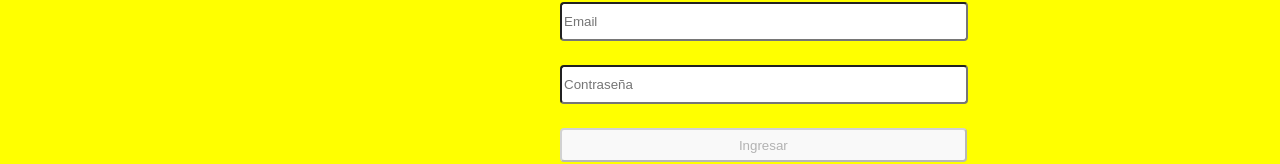
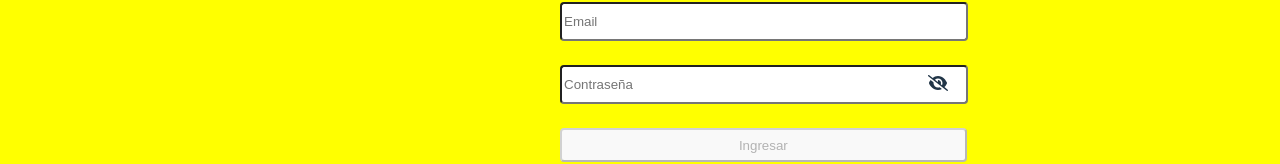
Before and after one commit to Andy-Ojeda/HenryProjects, a React (Vite) app in the folder front-henry-project/: page / in a window 1280 px wide. Shown: the part 487-651 px from the top of the page. Built offline with nearby package versions, Linux system fonts and the light colour scheme.

Commit message:
toggle password

```diff
--- a/front-henry-project/package.json
+++ b/front-henry-project/package.json
@@ -10,13 +10,15 @@
     "preview": "vite preview"
   },
   "dependencies": {
+    "@fortawesome/fontawesome-svg-core": "^6.5.1",
+    "@fortawesome/free-solid-svg-icons": "^6.5.1",
+    "@fortawesome/react-fontawesome": "^0.2.0",
     "@reduxjs/toolkit": "^2.0.1",
     "axios": "^1.6.2",
     "react": "^18.2.0",
     "react-dom": "^18.2.0",
-
+    "react-icons": "^4.12.0",
     "react-redux": "^9.0.4",
-
     "react-router-dom": "^6.20.1"
   },
   "devDependencies": {
--- a/front-henry-project/src/Components/Login/Login.jsx
+++ b/front-henry-project/src/Components/Login/Login.jsx
@@ -2,13 +2,21 @@ import { useState } from "react";
 import { useDispatch } from "react-redux";
 import { authenticateUser } from "../../Redux/Slices/LoginSlice";
 import { useNavigate } from "react-router-dom";
-import style from './Login.module.css'
+import style from './Login.module.css';
+import { FontAwesomeIcon } from '@fortawesome/react-fontawesome';
+import { faEye, faEyeSlash } from '@fortawesome/free-solid-svg-icons';
 
 const Login = () => {
   const [email, setEmail] = useState("");
   const [password, setPassword] = useState("");
   const dispatch = useDispatch();
-  const navigate = useNavigate()
+  const navigate = useNavigate();
+  const [showPassword, setShowPassword] = useState(false);
+
+
+  const togglePasswordVisibility = () => {
+    setShowPassword(!showPassword);
+  };
 
   const handleLogin = async () => {
     try {
@@ -38,11 +46,17 @@ const Login = () => {
       />
       <input
       className={style.input}
-        type="password"
         placeholder="Contraseña"
+        type={showPassword ? 'text' : 'password'}
         value={password}
         onChange={(e) => setPassword(e.target.value)}
       />
+      <span
+            className={style.toggle}
+            onClick={togglePasswordVisibility}
+          >
+            <FontAwesomeIcon icon={showPassword ? faEye : faEyeSlash} />
+          </span>
       <button className={style.boton} onClick={handleLogin} disabled={!isFormValid}>Ingresar</button>
     </div>
     </div>
--- a/front-henry-project/src/Components/Login/Login.module.css
+++ b/front-henry-project/src/Components/Login/Login.module.css
@@ -26,3 +26,9 @@
   height: 35%;
   background-color: yellow;
 }
+
+.toggle{
+  position: absolute;
+ margin-top: 4.3em;
+ margin-left: 23em;
+}
```
Also changed, not shown: 1 other file (tests, documents, lock files or other folders).
